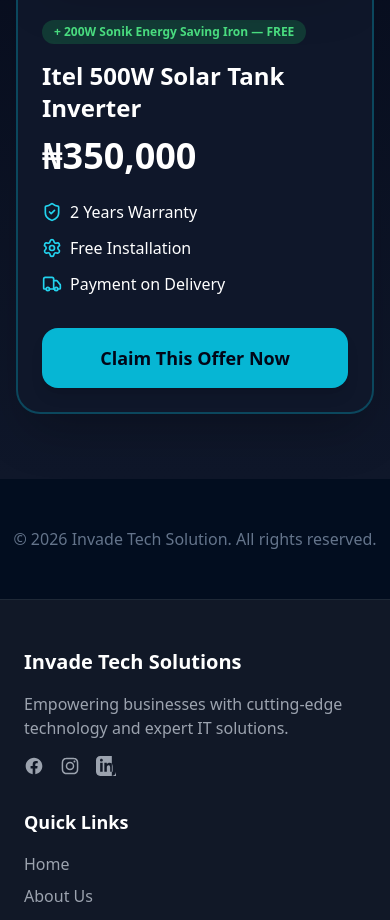
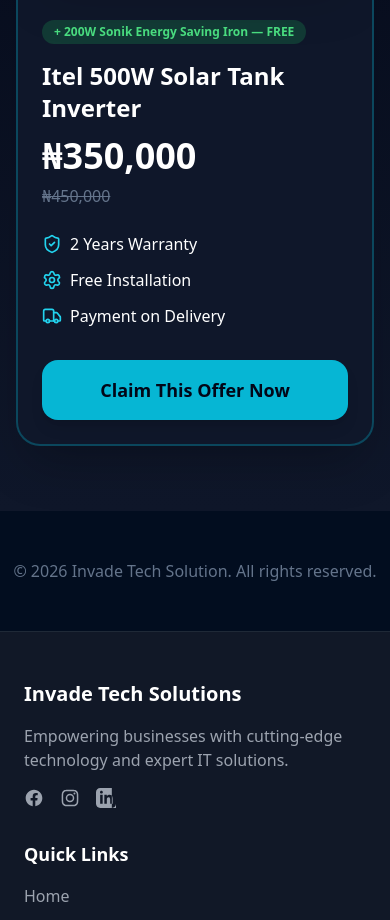
Before and after one commit to mbunabojohn-glitch/Invade-Tech-Solutions, a React (Vite) app: page /shop in a window 390 px wide. Shown: the part 4100-5020 px from the top of the page. Built offline with nearby package versions, Linux system fonts and the light colour scheme; no server answers.

Commit message:
added back the old price with strikethrough and mad eit responsive

```diff
--- a/src/pages/Shop/Shop.tsx
+++ b/src/pages/Shop/Shop.tsx
@@ -253,8 +253,9 @@
                   + 200W Sonik Energy Saving Iron — FREE
                 </div>
                 <h3 className="text-2xl md:text-3xl font-bold mb-3 md:mb-4">Itel 500W Solar Tank Inverter</h3>
-                <div className="mb-6 md:mb-8">
+                <div className="flex flex-col md:flex-row md:items-baseline gap-2 md:gap-3 mb-6 md:mb-8">
                   <span className="text-4xl md:text-5xl font-black text-white">₦350,000</span>
+                  <span className="text-base md:text-xl text-slate-500 line-through">₦450,000</span>
                 </div>
 
                 <div className="space-y-3 md:space-y-4 mb-8 md:mb-10">
```
